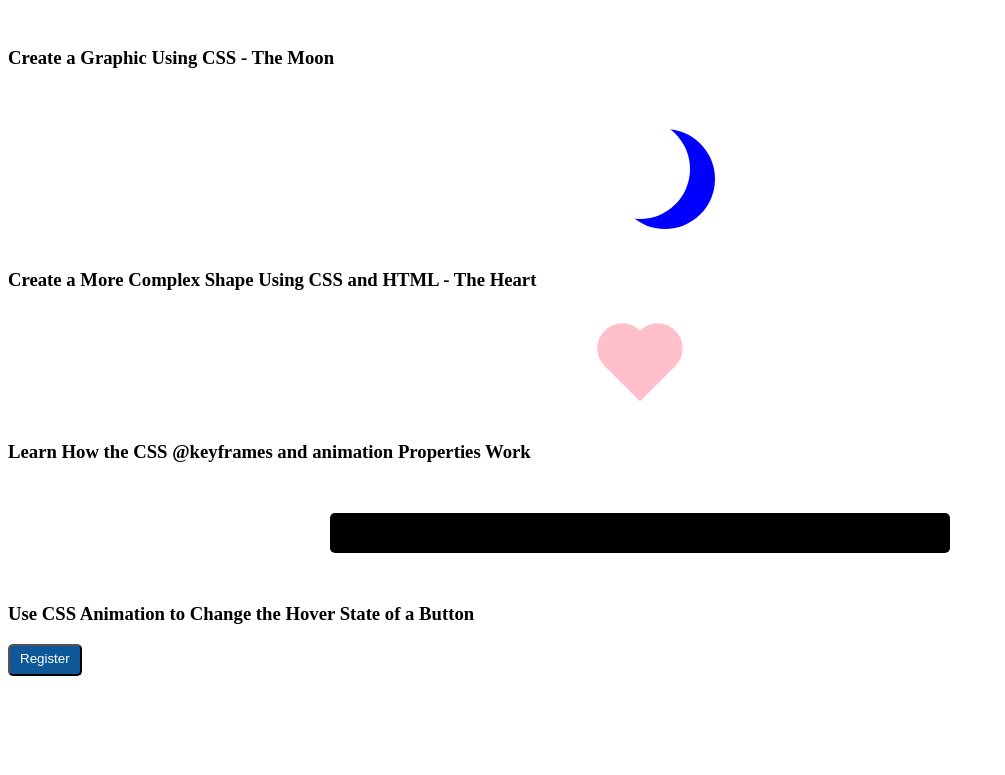
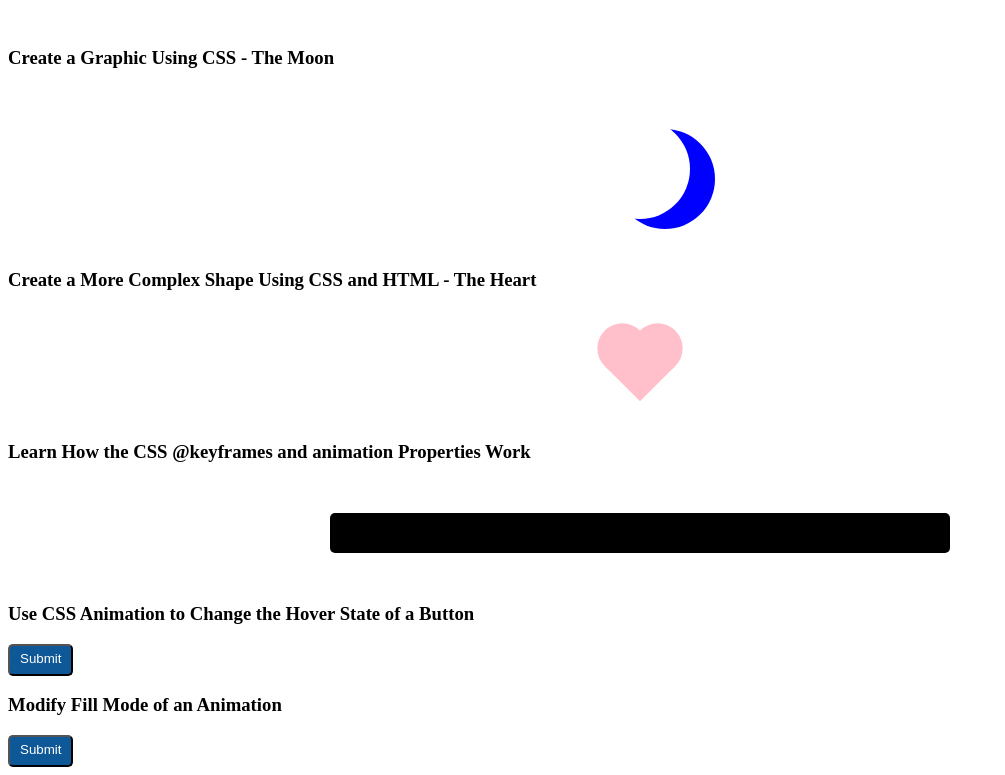
Before and after one commit to katiareis/HTML-CSS3-JavaScript-Learning-Lab, a plain HTML site: page free-code-camp/snippets/css-animation.html in a window 1280 px wide. Shown: the part 1268-2043 px from the top of the page, without its empty margins (0-1005 px from the left). Before the commit the page ends 1952 px from the top, so only its background shows below. Drawn offline with Linux system fonts and the light colour scheme.

Commit message:
Applied Visual Design - Fill Mode of an Animation
The animation-fill-mode specifies the style applied to an element when the animation has finished.

```diff
--- a/free-code-camp/snippets/css-animation.html
+++ b/free-code-camp/snippets/css-animation.html
@@ -337,14 +337,14 @@ Create an animation for the element with the id rect, by setting the animation-n
     -->
     <h3>Use CSS Animation to Change the Hover State of a Button</h3>
     <style>
-      button {
+      .button_1 {
         border-radius: 5px;
         color: white;
         background-color: #0f5897;
         padding: 5px 10px 8px 10px;
       }
 
-      button:hover {
+      .button_1:hover {
         animation-name: background-color;
         animation-duration: 500ms;
       }
@@ -355,8 +355,49 @@ Create an animation for the element with the id rect, by setting the animation-n
       }
     </style>
 
-    <button>Register</button>
+    <button class="button_1">Submit</button>
 
+    <!-- Applied Visual Design - Fill Mode of an Animation
+
+      | Modify Fill Mode of an Animation
+
+    That's great, but it doesn't work right yet. Notice how the animation resets after 500ms has passed, causing the button to revert back to the original color. You want the button to stay highlighted.
+
+    This can be done by setting the animation-fill-mode property to forwards. The animation-fill-mode specifies the style applied to an element when the animation has finished. You can set it like so:
+
+    animation-fill-mode: forwards;
+
+    - Set the animation-fill-mode property of button:hover to forwards so the button stays highlighted when a user hovers over it. -->
+    <h3>Modify Fill Mode of an Animation</h3>
+    <style>
+      .button_2 {
+        border-radius: 5px;
+        color: white;
+        background-color: #0f5897;
+        padding: 5px 10px 8px 10px;
+      }
+      .button_2:hover {
+        animation-name: background-color;
+        animation-duration: 500ms;
+        /* Only change code below this line */
+        animation-fill-mode: forwards;
+        /* Only change code above this line */
+      }
+      @keyframes background-color {
+        100% {
+          background-color: #4791d0;
+        }
+      }
+    </style>
+    <button class="button_2">Submit</button>
+
+    <!-- Add -->
+    <!-- Add -->
+    <!-- Add -->
+    <!-- Add -->
+    <!-- Add -->
+    <!-- Add -->
+    <!-- Add -->
     <!-- Add -->
     <!-- Add -->
     <!-- Add -->
```
